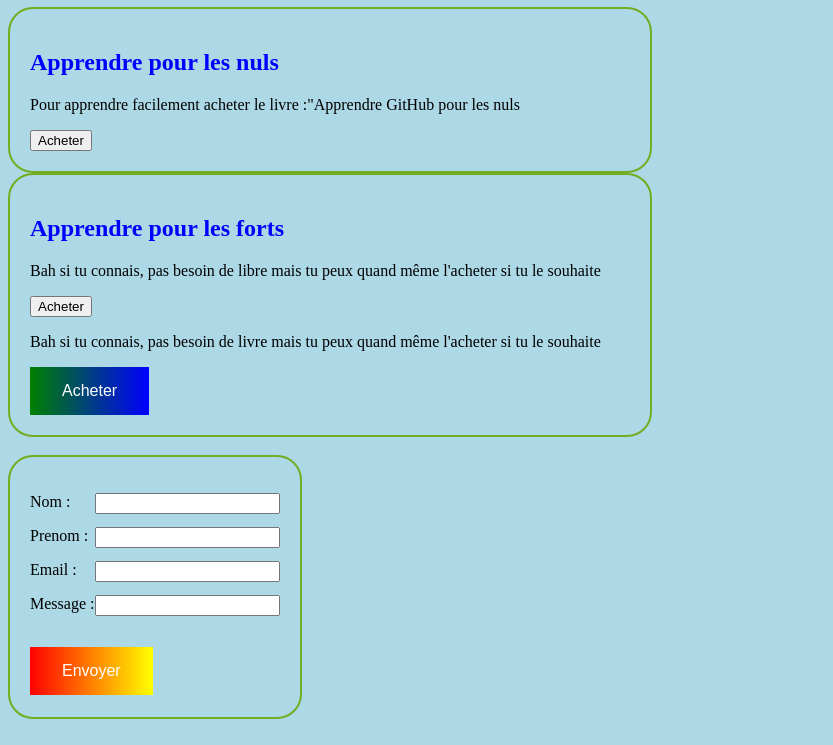
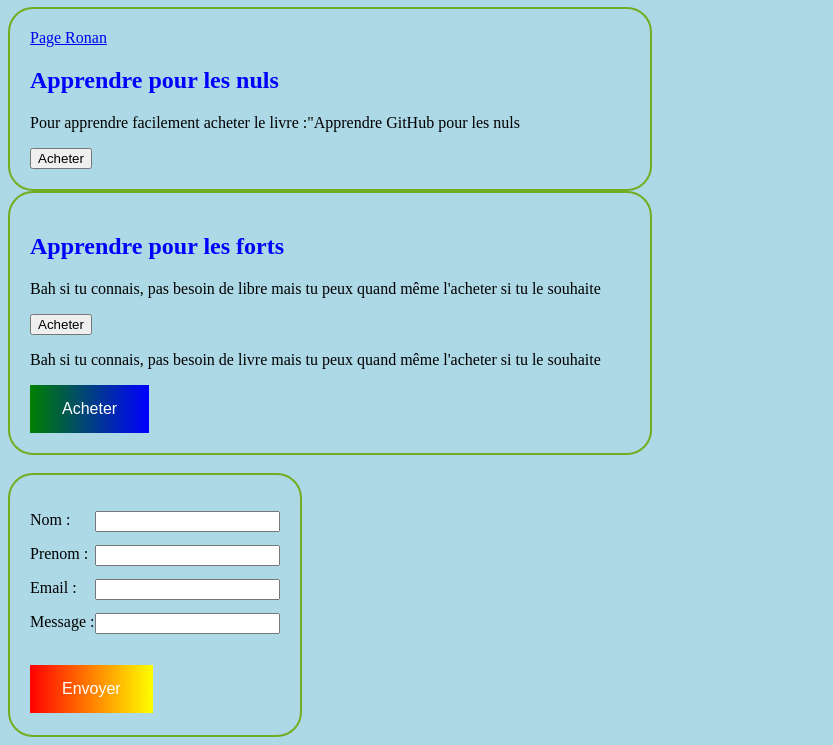
Before and after one commit to ronanmerien/formationronantpg, a plain HTML site: page pageR.html in a window 1280 px wide. Shown: the part 73-818 px from the top of the page, without its empty margins (0-833 px from the left). Drawn offline with Linux system fonts and the light colour scheme.

Commit message:
ajout de la meilleur page

```diff
--- a/pageR.html
+++ b/pageR.html
@@ -8,6 +8,7 @@
 	<body>
 		<h1>Apprendre GitHub !</h1>
 		<div class="div">
+			<a href="index.html">Page Ronan</a>
 			<h2>Apprendre pour les nuls</h2>
 			<p> Pour apprendre facilement acheter le livre :"Apprendre GitHub pour les nuls</p>
 			<button> Acheter </button>
```
